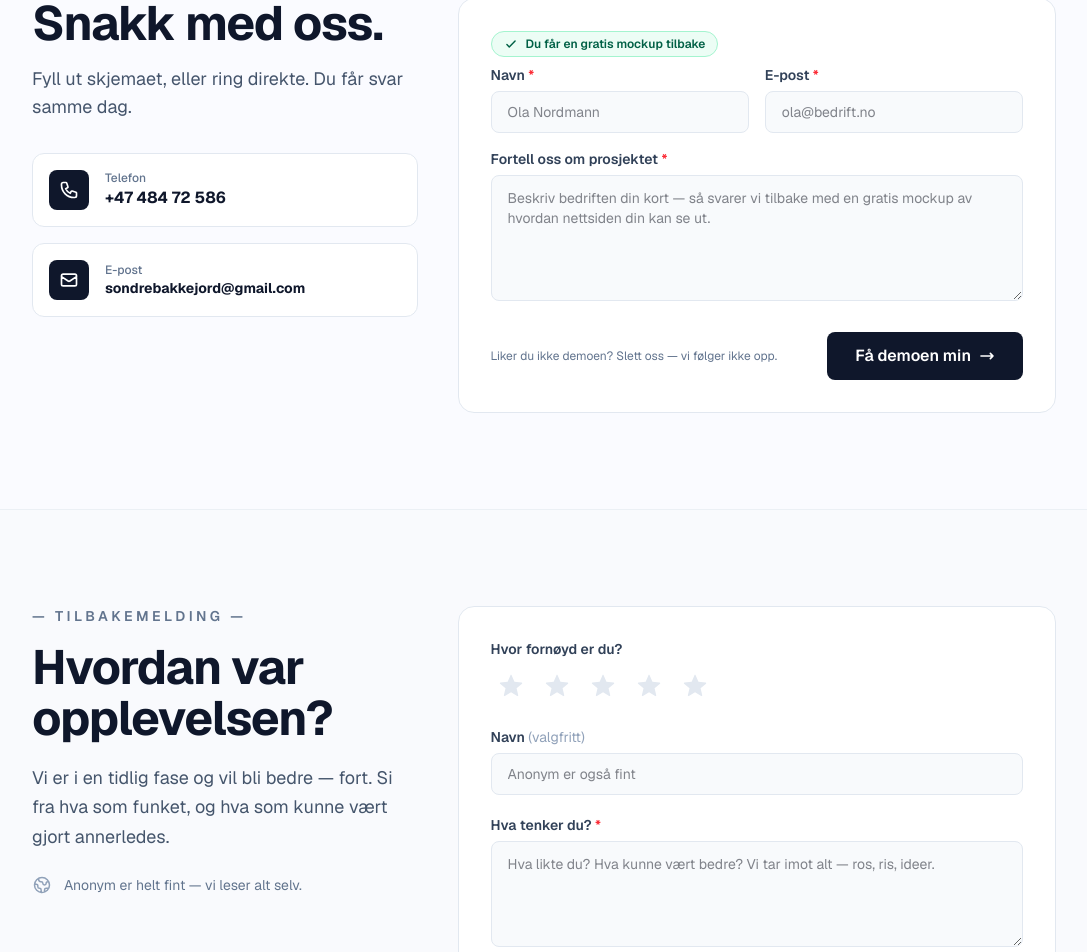
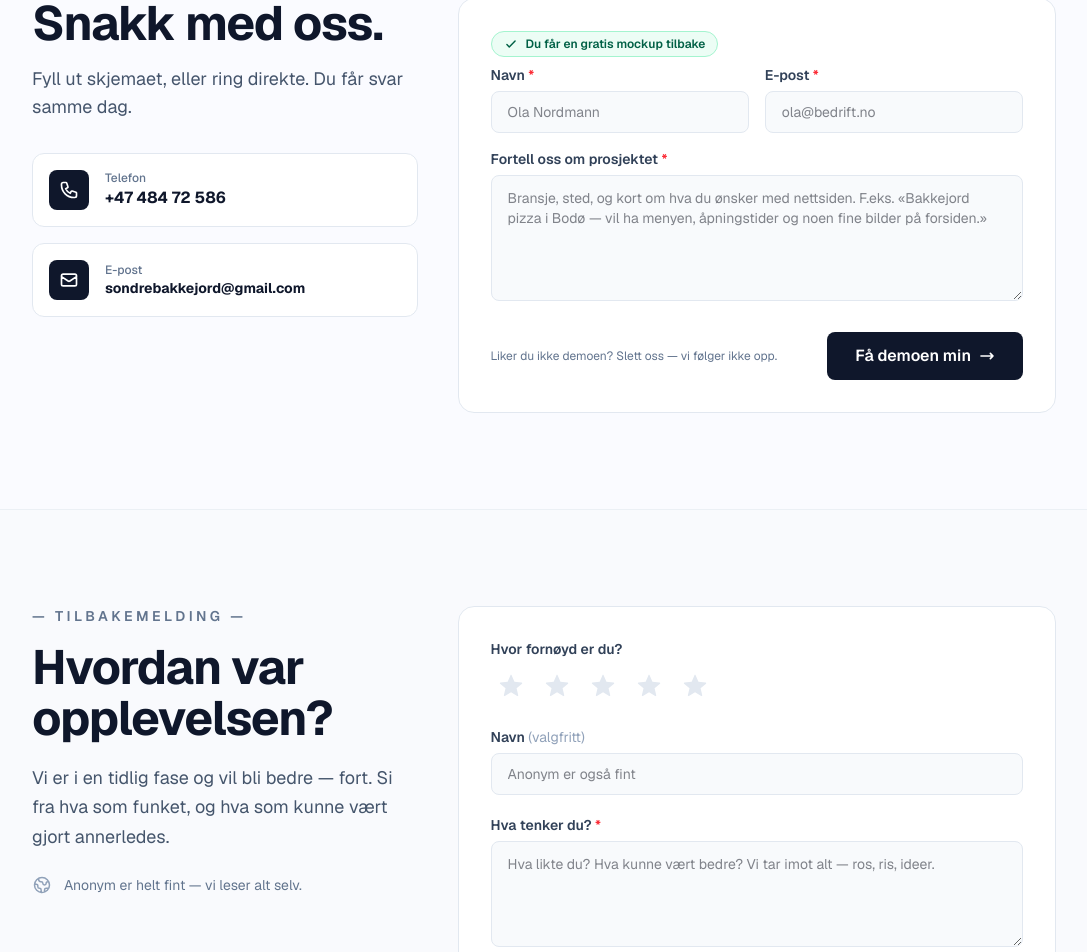
Before and after one commit to sondrebakkejord-cell/Iveo, a Next.js app: page / in a window 1280 px wide. Shown: the part 4351-5303 px from the top of the page, without its empty margins (96-1183 px from the left). Built offline with nearby package versions, Linux system fonts and the light colour scheme.

Commit message:
Better message placeholder with concrete example (Bakkejord pizza)

```diff
--- a/app/lang.tsx
+++ b/app/lang.tsx
@@ -197,7 +197,7 @@ const dict: Record<Lang, Strings> = {
       projectWebsiteHosting: "Nettside + hosting",
       message: "Fortell oss om prosjektet",
       messagePlaceholder:
-        "Beskriv bedriften din kort — så svarer vi tilbake med en gratis mockup av hvordan nettsiden din kan se ut.",
+        "Bransje, sted, og kort om hva du ønsker med nettsiden. F.eks. «Bakkejord pizza i Bodø — vil ha menyen, åpningstider og noen fine bilder på forsiden.»",
       promise: "Svar innen 24 timer · alltid med mockup · aldri spam.",
       submit: "Få demoen min",
       sending: "Sender…",
@@ -390,7 +390,7 @@ const dict: Record<Lang, Strings> = {
       projectWebsiteHosting: "Website + hosting",
       message: "Tell us about the project",
       messagePlaceholder:
-        "Describe your business briefly — we'll send back a free mockup of what your site could look like.",
+        "Industry, location, and what you want the site to do. E.g. 'Bakkejord pizza in Bodø — want the menu, opening hours, and some nice photos on the front page.'",
       promise: "Reply within 24 hours · always with a mockup · never spam.",
       submit: "Get my demo",
       sending: "Sending…",
```
